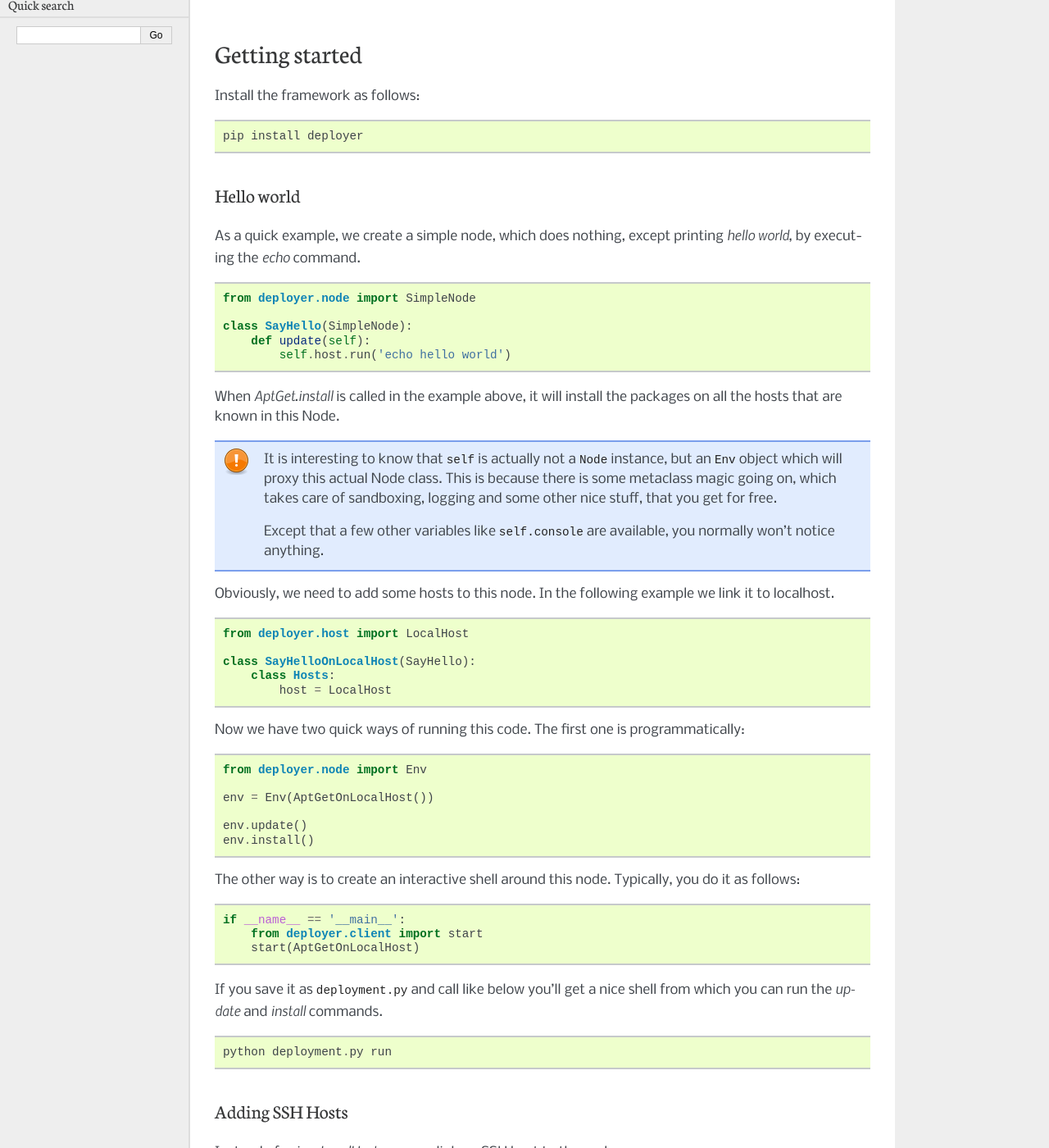
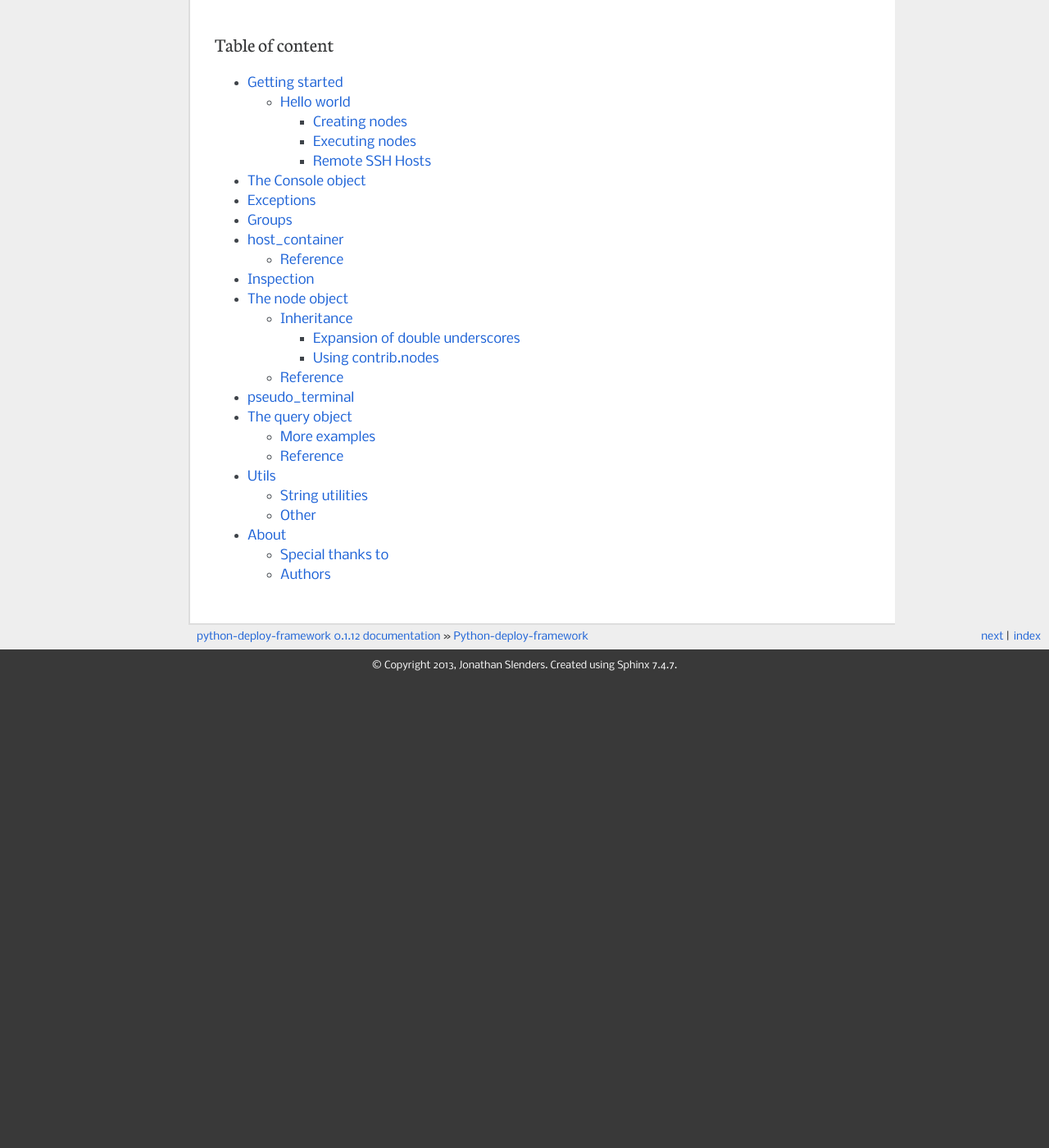
Before and after one commit to jonathanslenders/python-deployer, a Sphinx documentation site: the page built from docs/index.rst, in a window 1280 px wide and 1400 px high, scrolled down 356 px. Shown: the whole window at 82% size. Built offline with Sphinx 7.4.7, drawn with Linux system fonts in a browser that asks for light colours; after the commit the page ends 1187 px from its top, so only the background shows below that; some of the changed text lies outside the part shown.

Commit message:
Even more documentation.

```diff
--- a/docs/index.rst
+++ b/docs/index.rst
@@ -18,132 +18,16 @@
  - Parallel execution.
  - Reusability of all deployment code.
 
-Getting started
-===============
-
-Install the framework as follows:
-
-::
-
-    pip install deployer
-
-
-Hello world
------------
-
-As a quick example, we create a simple node, which does nothing, except
-printing `hello world`, by executing the `echo` command.
-
-::
-
-    from deployer.node import SimpleNode
-
-    class SayHello(SimpleNode):
-        def update(self):
-            self.host.run('echo hello world')
-
-When `AptGet.install` is called in the example above, it will install the
-packages on all the hosts that are known in this Node.
-
-.. note:: It is interesting to know that ``self`` is actually not a ``Node`` instance,
-      but an ``Env`` object which will proxy this actual Node class. This is
-      because there is some metaclass magic going on, which takes care of sandboxing,
-      logging and some other nice stuff, that you get for free.
-
-      Except that a few other variables like ``self.console`` are available,
-      you normally won't notice anything.
-
-Obviously, we need to add some hosts to this node. In the following example we
-link it to localhost.
-
-::
-
-    from deployer.host import LocalHost
-
-    class SayHelloOnLocalHost(SayHello):
-        class Hosts:
-            host = LocalHost
-
-Now we have two quick ways of running this code. The first one is programmatically:
-
-::
-
-    from deployer.node import Env
-
-    env = Env(AptGetOnLocalHost())
-
-    env.update()
-    env.install()
-
-The other way is to create an interactive shell around this node. Typically,
-you do it as follows:
-
-::
-
-    if __name__ == '__main__':
-        from deployer.client import start
-        start(AptGetOnLocalHost)
-
-If you save it as ``deployment.py`` and call like below you'll get a nice shell
-from which you can run the `update` and `install` commands.
-
-::
-
-    python deployment.py run
-
-
-Adding SSH Hosts
+Table of content
 ----------------
-
-Instead of using `LocalHost`, you can link an SSH host to the node.
-
-::
-
-    from deployer.host import SSHHost
-
-    class MyRemoteHost(SSHHost):
-        slug = 'my-host'
-        address = '192.168.0.200'
-        username = 'john'
-        password = '...'
-
-    class MyNode(SimpleNode):
-        class Hosts:
-            host = MyRemoteHost
-
-
-Inheritance
------------
-
-A node is meant to be reusable. It is encouraged to inherit from such a node
-class and overwrite properties or class members.
-
-contrib.nodes
-*************
-
-The deployer framework is delivered with a `contrib.nodes` directory which
-contains nodes that should be generic enough to be usable by a lot of people.
-Even if you can't use them in your case, they may be good examples of how to do
-certain things. So don't be afraid to look at the source code, you can learn some
-good practices there. Take these and inherit as you want to, or start from
-scratch if you prefer that way.
-
-Some recommended contrib nodes:
-
- - `deployer.contrib.nodes.config.Config`
-
-   This a the base class that we are using for every configuration file. It is
-   very useful for when you are automatically generating server configurations
-   according to specific deployment configurations. Without any efford, this
-   class will allow you to do diff's between your new, generated config, and
-   the config that's currently on the server side.
-
 
 .. toctree::
    :maxdepth: 3
 
+   pages/getting_started
    pages/console
    pages/exceptions
+   pages/groups
    pages/host_container
    pages/inspection
    pages/node
--- /dev/null
+++ b/docs/pages/groups.rst
@@ -0,0 +1,5 @@
+Groups
+======
+
+.. automodule:: deployer.groups
+    :members:
```
Also changed, not shown: docs/pages/getting_started.rst (added, +100 -0 lines), docs/pages/node.rst (+34 -0 lines), 7 other files.
